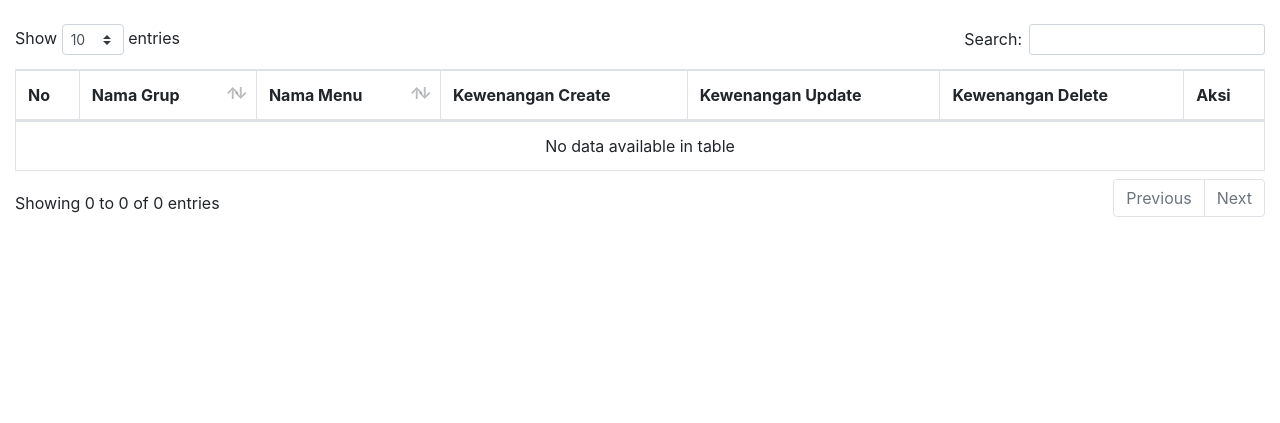
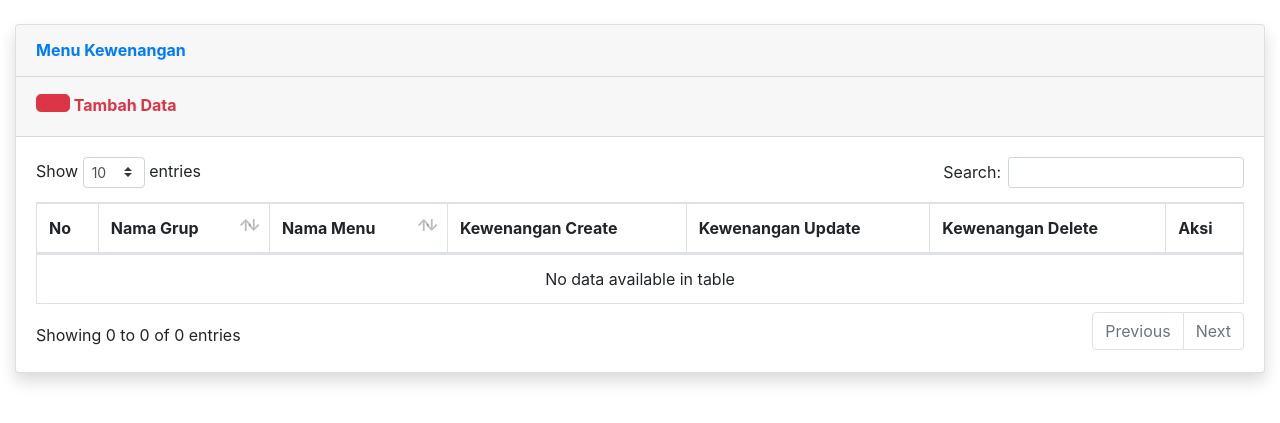
Before and after one commit to ianfebriyanto/bpddiy-los, a CodeIgniter app: page /skpk/kewenangan in a window 1280 px wide. Shown: the part 56-479 px from the top of the page. Run offline with CodeIgniter, Linux system fonts and the light colour scheme; the visitor is signed in with stand-in values (Sample User, id 1); data that the repository does not hold is empty.

Commit message:
update dikit

```diff
--- a/application/modules/kewenangan/views/index.php
+++ b/application/modules/kewenangan/views/index.php
@@ -1,4 +1,12 @@
 <div class="container-fluid">
+	<div class="card shadow mb-4">
+		<div class="card-header py-3">
+			<h6 class="m-0 font-weight-bold text-primary">Menu Kewenangan</h6>
+		</div>
+		<div class="card-header py-3">
+			<div class="text-danger m-0 font-weight-bold text-primary"><button type="button" id="createBtn" name="createBtn" class="btn btn-danger btn-lg btn createBtn mb-2" data-toggle="modal" data-target="#create"> <i class="fa fa-plus-square fa-1x"></i> </button> Tambah Data</div>
+		</div>
+		<div class="card-body">
 			<table id="dataTableKewenangan" class="table table-hover table-bordered" style="width:100%">
 				<thead>
 					<tr>
@@ -12,6 +20,8 @@
 					</tr>
 				</thead>
 			</table>
+		</div>
+	</div>
 </div>
 <?php foreach ($kewenangan as $data) : ?>
 	<div class="modal fade" id="create" tabindex="-1" role="dialog" aria-labelledby="staticBackdropLabel" aria-hidden="true">
```
Lines whose indentation alone changed are shown as unchanged.
